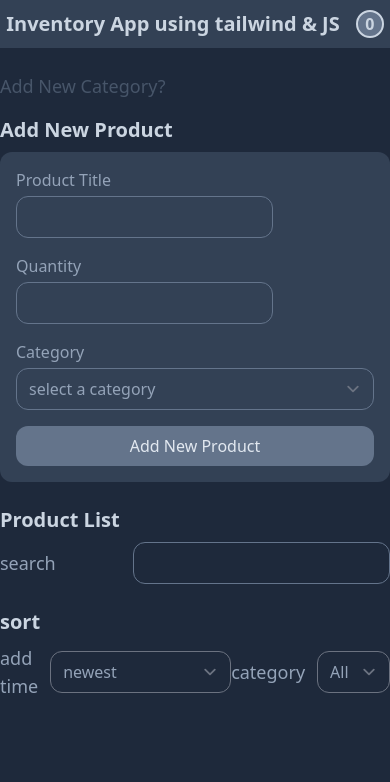
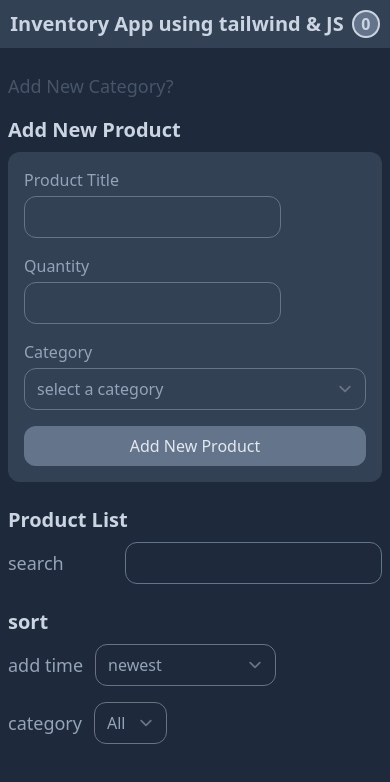
Before and after one commit to mahdimoradi-tech/javascript-sandbox, a website with bundled scripts: page 03-inventory-app/public/index.html in a window 390 px wide. Built offline with nearby package versions, Linux system fonts and the light colour scheme.

Commit message:
refactor(03-inventory-app): implement responsive tailwind codes for products-name & modal & sort-section

```diff
--- a/03-inventory-app/public/index.html
+++ b/03-inventory-app/public/index.html
@@ -11,9 +11,9 @@
     <div class="bg-slate-800 min-h-screen">
       <!-- app bar -->
       <div
-        class="h-12 flex items-center justify-center gap-x-4 bg-slate-700 mb-6"
+        class="h-12 flex items-center justify-center gap-x-2 sm:gap-x-4 bg-slate-700 mb-6 "
       >
-        <h1 class="text-xl font-bold text-slate-300">
+        <h1 class="text-xl font-bold text-slate-300 truncate">
           Inventory App using tailwind & JS
         </h1>
         <span
@@ -23,7 +23,7 @@
       </div>
 
       <!-- app content -->
-      <div class="container max-w-screen-sm mx-auto">
+      <div class="container max-w-screen-sm mx-auto px-2">
         <!-- category form -->
         <section>
           <div class="mb-6 hidden" id="category-wrapper">
@@ -147,10 +147,10 @@
 
         <!-- sort -->
         <h2 class="text-xl text-slate-300 font-bold mb-2">sort</h2>
-        <div class="flex items-center justify-between mb-6">
+        <div class="flex gap-y-4 flex-col items-start sm:flex-row sm:justify-between  mb-6">
 
           <!-- sort by add time -->
-          <div class="flex items-center gap-3 justify-center">
+          <div class="flex items-center gap-3">
             <label for="sort-products" class="text-slate-400 text-lg">add time</label>
           <select
             name="sort-products"
@@ -170,7 +170,7 @@
           </div>
 
           <!-- sort by category -->
-          <div class="flex items-center gap-3 justify-center">
+          <div class="flex items-center gap-3">
               <label for="sort-products" class="text-slate-400 text-lg">category</label>
           <select
             name="sort-products"
@@ -218,7 +218,7 @@
             type="text"
             name="product-title"
             id="edit-product-title"
-            class="bg-transparent rounded-xl border border-slate-500 text-slate-400"
+            class="bg-transparent rounded-xl border border-slate-500 text-slate-400 w-full"
           />
         </div>
         <div>
@@ -229,7 +229,7 @@
             type="number"
             name="quantity"
             id="edit-quantity"
-            class="bg-transparent rounded-xl border border-slate-500 text-slate-400"
+            class="bg-transparent rounded-xl border border-slate-500 text-slate-400 w-full"
           />
         </div>
         <div>
--- a/03-inventory-app/src/js/product-view.js
+++ b/03-inventory-app/src/js/product-view.js
@@ -72,8 +72,8 @@ class ProductView {
         (category) => parseInt(category.id) === parseInt(product.category),
       );
 
-      result += `<div class="flex items-center justify-between mb-2">
-          <span class="text-slate-400">${product.title}</span>
+      result += `<div class="flex items-center justify-between mb-2 gap-x-1">
+          <span class="text-slate-400 truncate flex-1 cursor-pointer" title="${product.title}">${product.title}</span>
           <div class="flex items-center gap-x-3">
             <span class="text-slate-400">${new Date(product.createdAt).toLocaleDateString("fa-IR")}</span>
             <span
```
Also changed, not shown: 03-inventory-app/public/build/tailwind.css.
